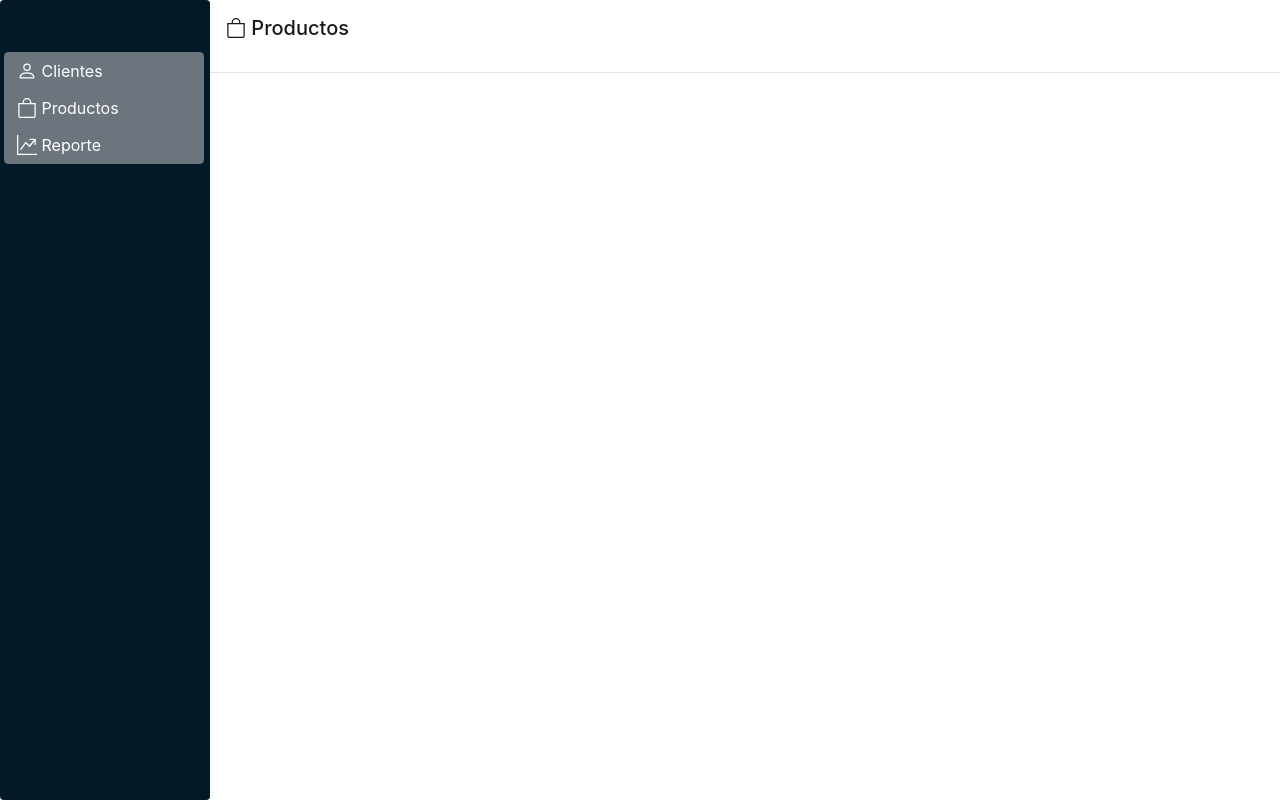
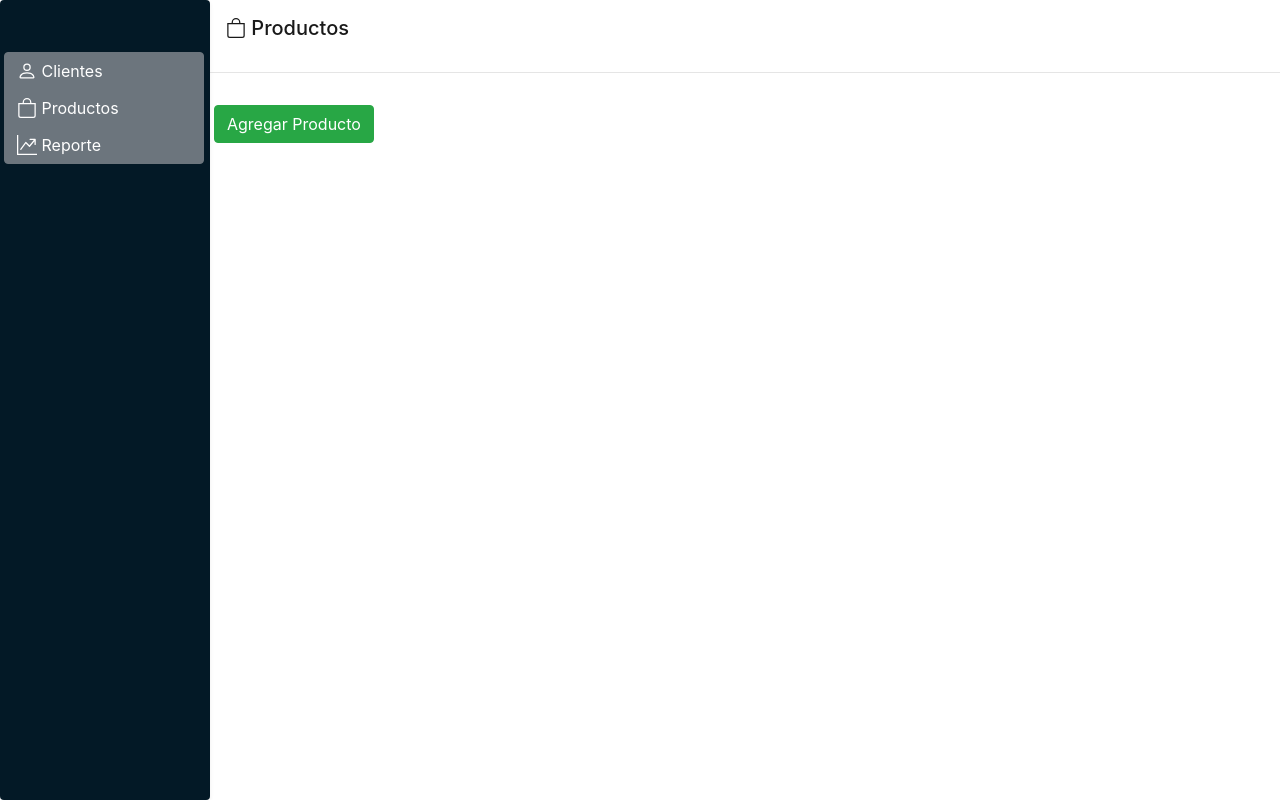
Before and after one commit to DanielaRue/SGINFO, a Vue app: page /productos in a window 1280 px wide. Built offline with nearby package versions, Linux system fonts and the light colour scheme; no server answers.

Commit message:
fetching and rendering productos data

```diff
--- a/src/components/Productos.vue
+++ b/src/components/Productos.vue
@@ -11,6 +11,13 @@
     <hr />
     <div>
       <b-table striped hover :items="productos"></b-table>
+      <b-button class="ml-1" variant="success" v-on:click="isAdding = !isAdding"
+        >Agregar Producto</b-button
+      >
+    </div>
+    <div v-if="isAdding">
+      Acá quiero poner el formulario para agregar 1 producto. (cuando sepa como
+      jaja)
     </div>
   </div>
 </template>
@@ -20,7 +27,8 @@ export default {
   name: "Productos",
   data() {
     return {
-      productos: []
+      productos: [],
+      isAdding: false
     };
   },
   created() {
```
